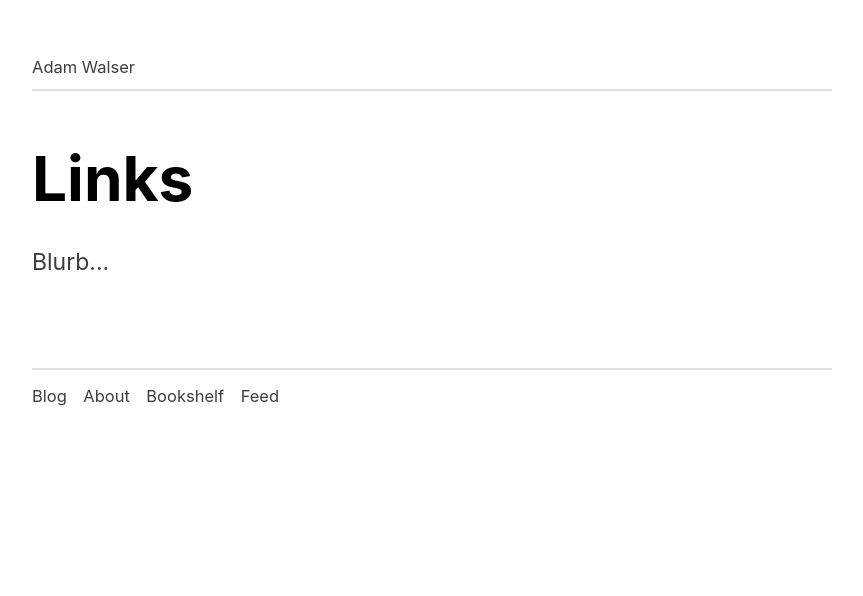
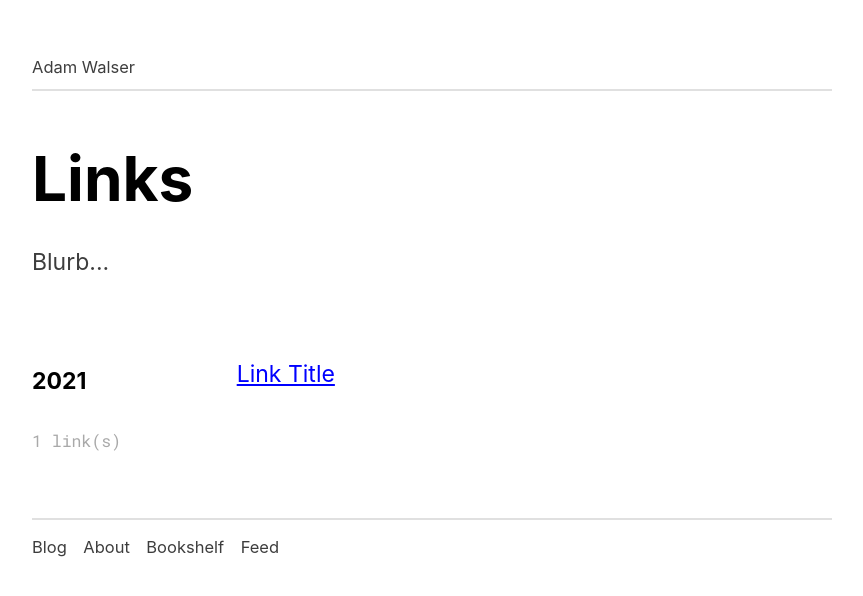
Before and after one commit to ajpwalser/ajpwalser.github.io, a Jekyll site: the page built from links.html, in a window 1280 px wide. Shown: the top 596 px of the page, without its empty margins (208-1071 px from the left). Built offline with Jekyll 4.4.1, drawn with Linux system fonts in a browser that asks for light colours; some web fonts are replaced.

Commit message:
Update links.html

```diff
--- a/links.html
+++ b/links.html
@@ -6,5 +6,24 @@ description: Booksmarks
 
 <h2>Links</h2>
 <p class="first">Blurb...</p>
+<div class="container">
+   {% for entry in site.data.links.list %}
+   <div class="year-container">
+      <div class="year">
+         <h4>{{ entry.year }}</h4>
+         <div class="meta">{{ entry.links | size }} link(s)</div>
+      </div>
+      <div id="links">
+        <ul class="link {{ entry.year }}">
+        {% for link in entry.links %}
+        <li style="align-items:center;display:flex;flex-wrap:wrap;justify-content:space-between;margin-bottom:10px;font-family: 'Inter', sans-serif;">
+        <a href="{{ book.link }}" alt="_blank" rel="nofollow noopener">{{ link.title }}</a>
+        <span><time datetime="{{ link.added }}"></time></span>
+        </li>
+        {% endfor %}
+        </ul>
+     </div>
+  </div>
+  {% endfor %}
 </div>
 <div class="spacer"></div>
```
